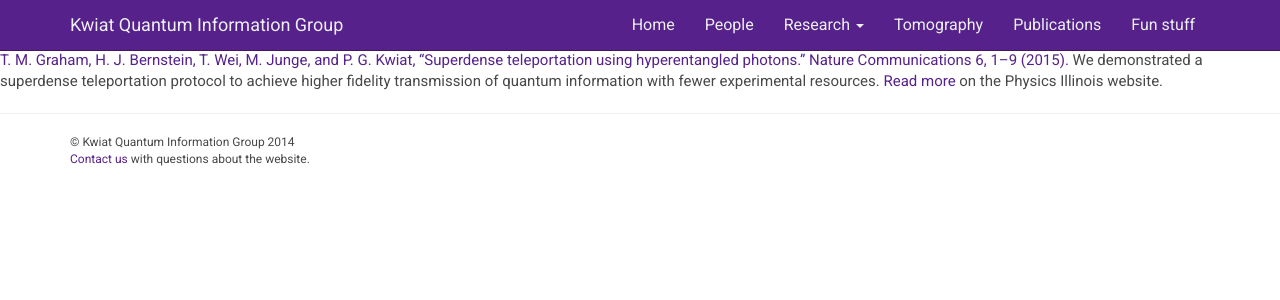
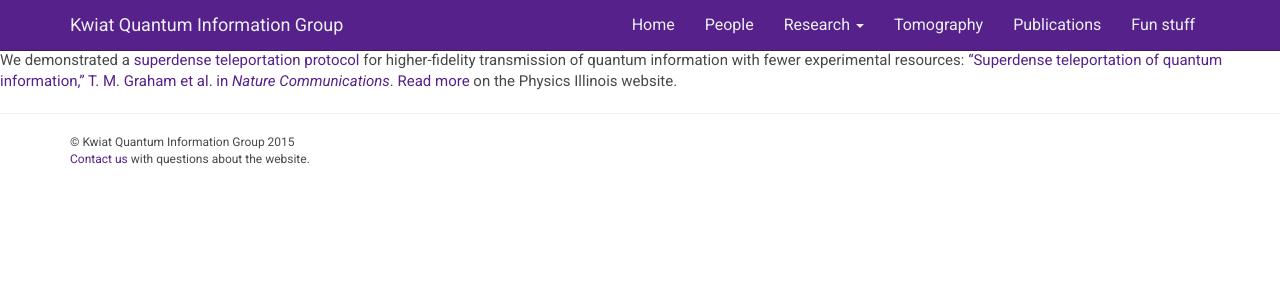
Before and after one commit to KwiatLab/group-website-jekyll, a Jekyll site: the page built from _posts/2015-05-28-donuts-math-and-superdense-teleportation.md, in a window 1280 px wide. Shown: the top 300 px of the page. Built offline with Jekyll 4.4.1, drawn with Linux system fonts in a browser that asks for light colours; Markdown is read by kramdown in place of the engine named in the settings.

Commit message:
Added new donut news item, updated research

```diff
--- a/_includes/footer.html
+++ b/_includes/footer.html
@@ -2,7 +2,7 @@
 <hr>
 <footer>
   <div class="container">
-	<p class="footer">&copy; Kwiat Quantum Information Group 2014<br>
+	<p class="footer">&copy; Kwiat Quantum Information Group 2015<br>
 	<a href="mailto:rholmes4@illinois.edu">Contact us</a> with questions about the website.</p>
   </div>
 </footer>
--- a/_includes/newsbox.html
+++ b/_includes/newsbox.html
@@ -7,7 +7,7 @@
 			<h4>
 			{{ post.title }}
 			</h4>
-			<div class="post-date">{{ post.date | date: '%B %Y' }}</div>
+			<div class="post-date">{{ post.date | date: '%B %-d, %Y' }}</div>
 		</div>
 		{{ post.excerpt | remove: '</p>'}}
 		<!--Posts with more text after the excerpt will display a "more" link if they have more: "yes" in their YAML frontmatter-->
--- a/_posts/2015-05-28-donuts-math-and-superdense-teleportation.md
+++ b/_posts/2015-05-28-donuts-math-and-superdense-teleportation.md
@@ -1,7 +1,7 @@
 ---
-title: Donuts, math, and superdense teleportation of quantum information
+title: Superdense teleportation using hyperentangled photons
 layout: default
 image: donut.png
 ---
 
-[T. M. Graham, H. J. Bernstein, T. Wei, M. Junge, and P. G. Kwiat, "Superdense teleportation using hyperentangled photons." Nature Communications 6, 1–9 (2015).](http://www.nature.com/ncomms/2015/150528/ncomms8185/full/ncomms8185.html) We demonstrated a superdense teleportation protocol to achieve higher fidelity transmission of quantum information with fewer experimental resources. [Read more](http://physics.illinois.edu/news/story.asp?id=11160) on the Physics Illinois website.
+We demonstrated a <a href="{{ site.baseurl }}/research/#hyperentanglement-enhanced-quantum-communication">superdense teleportation protocol</a> for higher-fidelity transmission of quantum information with fewer experimental resources: ["Superdense teleportation of quantum information," T. M. Graham et al. in *Nature Communications*](http://www.nature.com/ncomms/2015/150528/ncomms8185/full/ncomms8185.html). [Read more](http://physics.illinois.edu/news/story.asp?id=11160) on the Physics Illinois website.
--- a/news.html
+++ b/news.html
@@ -13,10 +13,9 @@
 	<div class="news-post">
 		<div class="post-header">
 			<h4>
-				<div class="post-date">
-					{{ post.date | date: '%B %Y' }}
-					:</div> {{ post.title }}
+				{{ post.title }}
 			</h4>
+			<div class="post-date">{{ post.date | date: '%B %-d, %Y' }}</div>
 		</div>
 		{{ post.content }}
 	</div>
```
Also changed, not shown: _includes/hyperentanglement-enhanced-quantum-communication.md (+3 -2 lines), _posts/2015-03-18-engineering-photon-pairs.md (+1 -1 lines), _posts/2015-06-05-quantum-info-beamed-up.md (added, +10 -0 lines), img/donut2.png (added).
